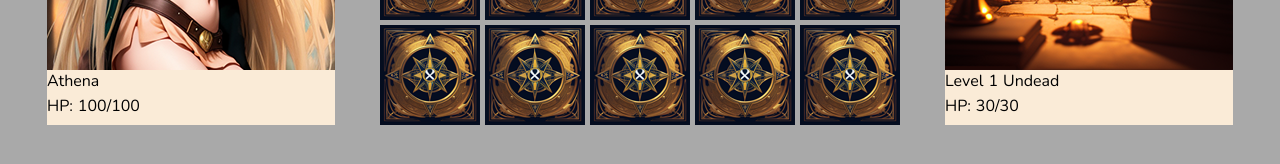
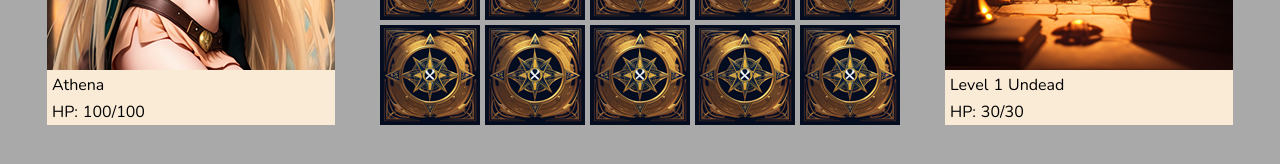
Before and after one commit to zefeng-su/Puzzle-and-Goddess, a plain HTML site: page index.html in a window 1280 px wide. Shown: the part 384-548 px from the top of the page. Drawn offline with nearby package versions, Linux system fonts and the light colour scheme.

Commit message:
some tweak in css and html

```diff
--- a/app.js
+++ b/app.js
@@ -55,7 +55,7 @@ $(() => {
                 {name: "Ghoul", img:'img/enemy06.png'},
                 {name: "Orc", img:'img/enemy07.png'},
                 {name: "Serpent", img:'img/enemy08.png'},
-                {name: "Abunis", img:'img/enemy09.png'},
+                {name: "Anubis", img:'img/enemy09.png'},
                 {name: "Bakeneko", img:'img/enemy10.png'},
             ]
         }
--- a/index.html
+++ b/index.html
@@ -23,8 +23,8 @@
                 <div id ="playerContainer">
                     <div id ="player"></div>
                     <div id ="playerTxtbox">
-                        <div class ="statusText"><span id="playerName">Player</span></div>
-                        <div class ="hpText">HP:<span id="playerHP" style="margin-left: 5px;"></span>/100</div>
+                        <div class ="statusText"><span id="playerName" style="margin-left: 5px;">Player</span></div>
+                        <div class ="hpText"><span style="margin-left: 5px;">HP:</span><span id="playerHP" style="margin-left: 5px;"></span>/100</div>
                     </div>
                 </div>
 
@@ -33,11 +33,13 @@
                 <div id ="enemyContainer">
                     <div id ="enemy"></div>
                     <div id ="enemyTxtbox">
-                        <div class ="statusText">Level
+                        <div class ="statusText">
+                            <span style="margin-left: 5px;">Level</span>
                             <span id="enemyLevel" style="margin-left: 5px;">1</span>
                             <span id="enemyName" style="margin-left: 5px;">Enemy</span>
                         </div>
-                        <div class ="hpText">HP:<span id="enemycurrentHP" style="margin-left: 5px;">100</span>/<span id="enemyHP">100</span></div>
+                        <div class ="hpText">
+                            <span style="margin-left: 5px;">HP:</span><span id="enemycurrentHP" style="margin-left: 5px;">100</span>/<span id="enemyHP">100</span></div>
                     </div>
                 </div>
             </div>
--- a/style.css
+++ b/style.css
@@ -76,14 +76,17 @@ body {
 
 .hpText {
     width: 288px;
-    height: 30px;
+    height: 25px;
     display:flex;
     flex-wrap: wrap;
+    align-items: center;
+
 }
 
 .statusText {
     width: 288px;
-    height: 25px;
+    height: 30px;
     display:flex;
     flex-wrap: wrap;
+    align-items: center;
 }
```
